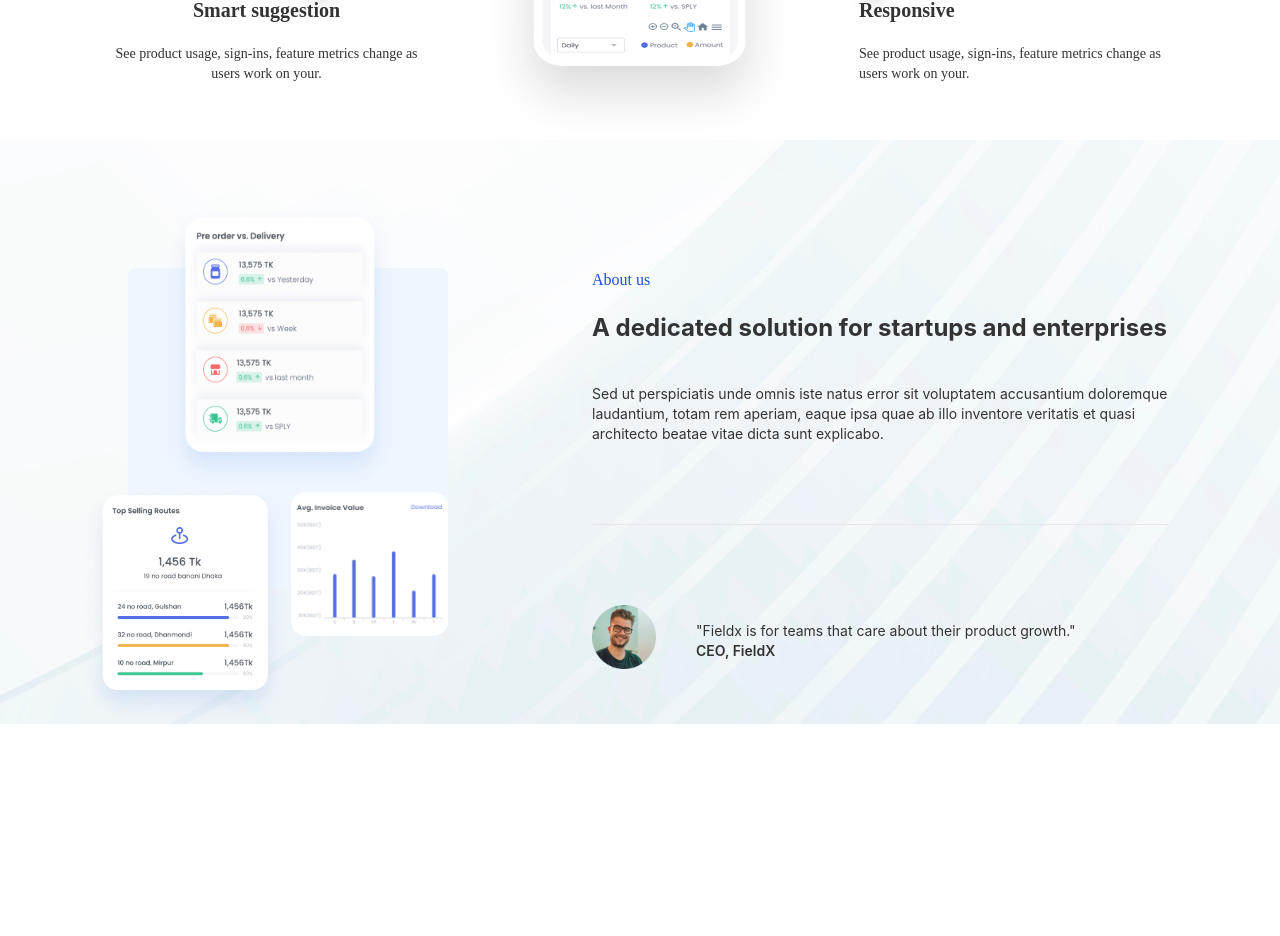
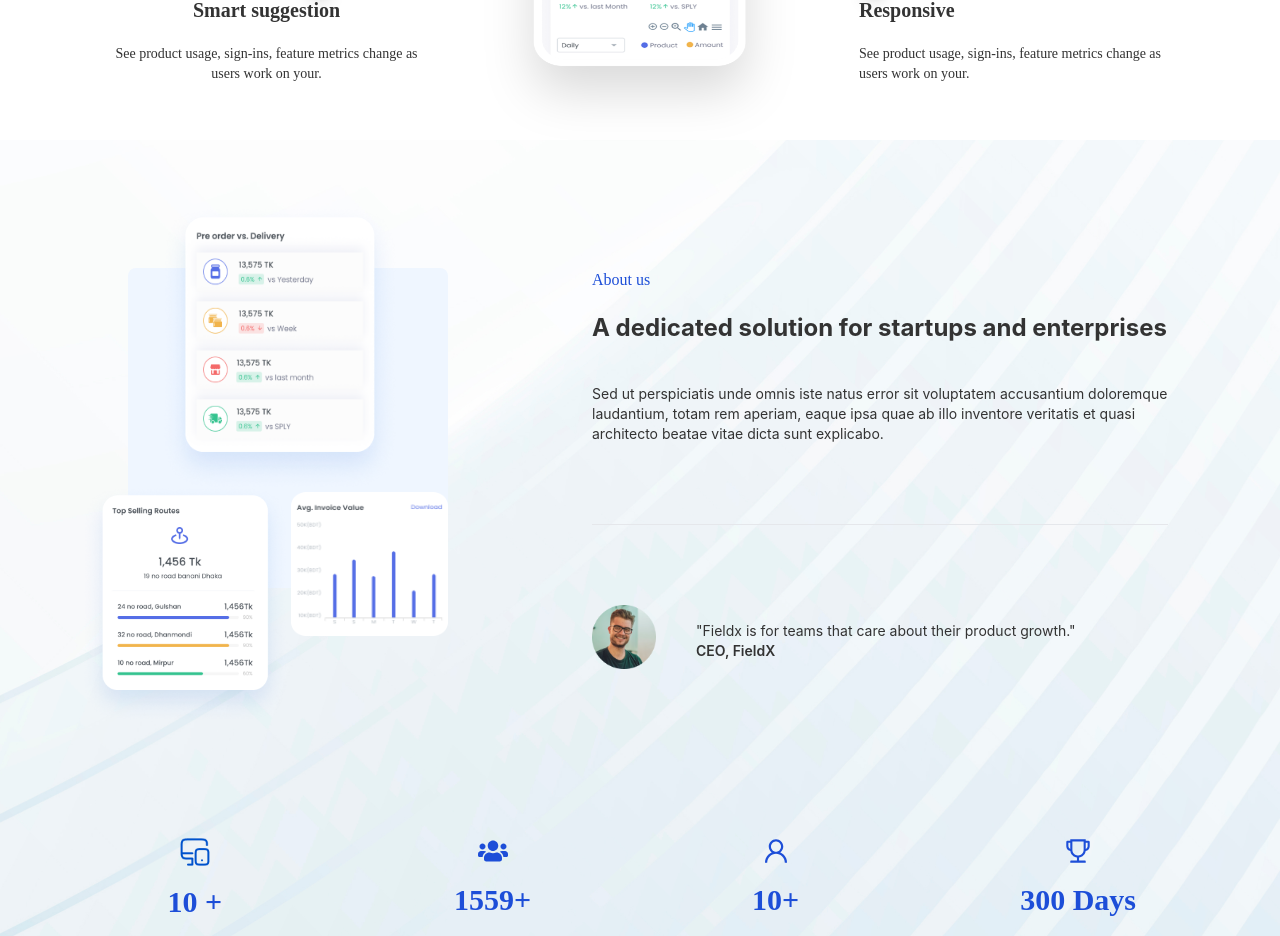
Before and after one commit to Mahbub-Sajon/MAACTASK, a React (Create React App) app: page / in a window 1280 px wide. Shown: the part 1829-2765 px from the top of the page. Before the commit the page ends 2553 px from the top, so only its background shows below. Built offline with nearby package versions, Linux system fonts and the light colour scheme.

Commit message:
about us created

```diff
--- a/src/Pages/Components/About/About.js
+++ b/src/Pages/Components/About/About.js
@@ -3,10 +3,14 @@ import img1 from '../../../img/Pre order vs delivery 1.png'
 import img2 from '../../../img/Top Selling Routes 1.png';
 import img3 from '../../../img/Avg 1.png'
 import person from '../../../img/Ellipse 1.png'
+import icon from '../../../img/monitor-mobbile.png'
+import { FaUsers } from "react-icons/fa";
+import {  AiOutlineUser, AiOutlineTrophy } from "react-icons/ai";
 
 const About = () => {
     return (
-        <div className='flex gap-36 pt-32'>
+      <div>
+          <div className='flex gap-36 pt-32'>
            <div> <div className=' ml-32 bg-blue-50 rounded-lg w-80 h-80'>
             </div>
             <div>
@@ -27,9 +31,31 @@ const About = () => {
                     <br />
                     <span className='font-semibold'>CEO, FieldX</span></p>
                 </div>
-                <p></p>
             </div>
         </div>
+        <div className='font-manrope flex justify-between mt-28 mx-36'>
+            <div>
+            <img className='mx-auto w-8 h-8' src={icon} alt="" />
+            <p className='text-center font-bold text-blue-700 text-3xl my-4'>10 +</p>
+            <p className='text-sm mx-auto'>Platforms Created</p>
+            </div>
+            <div className='text-center'>
+            <FaUsers className=' text-3xl mx-auto text-blue-700'></FaUsers>
+            <p className='font-bold text-blue-700 text-3xl my-4'>1559+</p>
+            <p className='text-sm'>Total Users</p>
+            </div>
+            <div className='text-center'>
+           <AiOutlineUser className='text-3xl mx-auto text-blue-700'></AiOutlineUser>
+           <p className='font-bold text-blue-700 text-3xl my-4'>10+</p>
+           <p className='text-sm'>Total Clients</p>
+            </div>
+            <div className='text-center'>
+            <AiOutlineTrophy className='text-3xl mx-auto text-blue-700'></AiOutlineTrophy>
+            <p className='font-bold text-blue-700 text-3xl my-4'>300 Days</p>
+            <p className='text-sm'>In Operations</p>
+            </div>
+        </div>
+      </div>
     );
 };
 
```
Also changed, not shown: src/img/monitor-mobbile.png (added).
